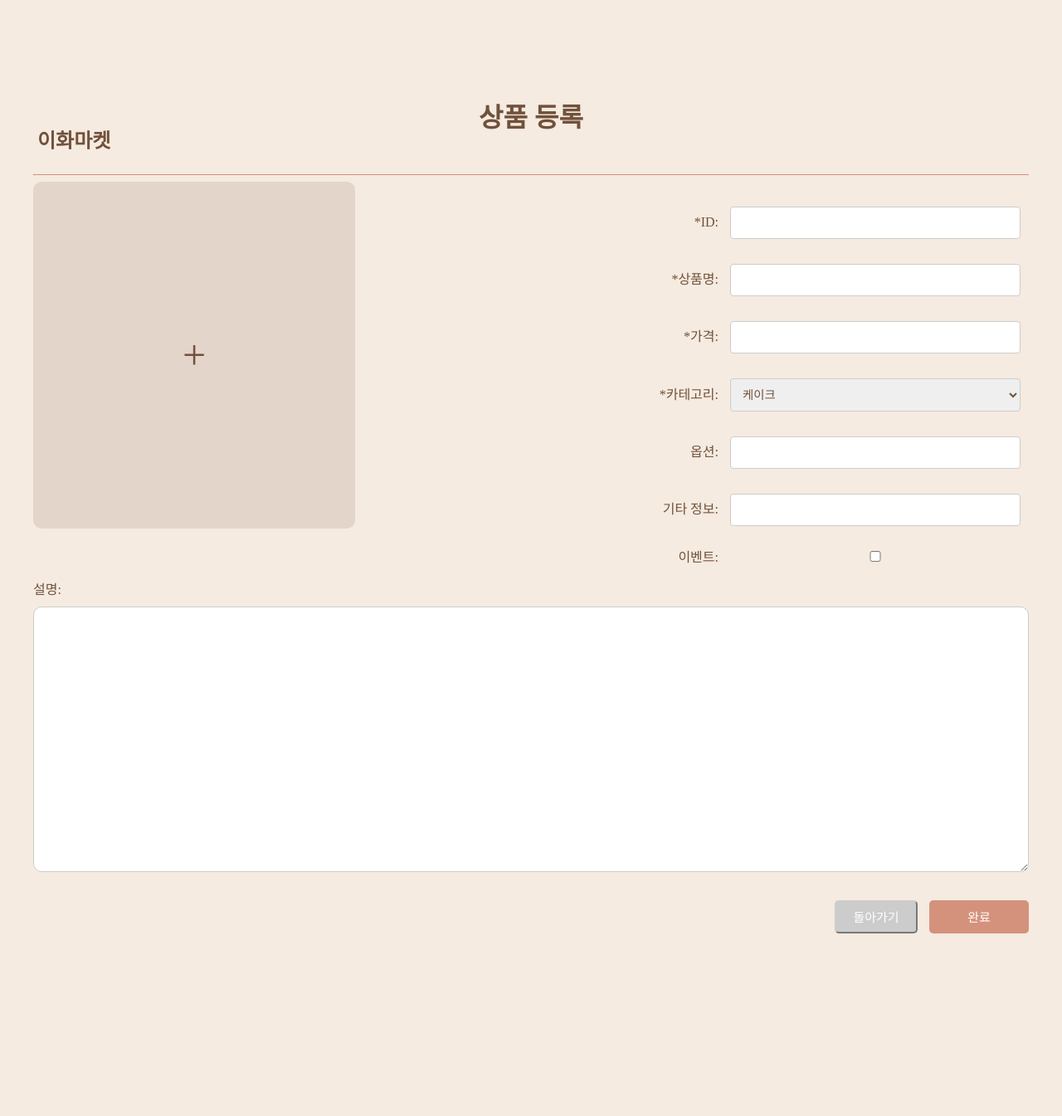
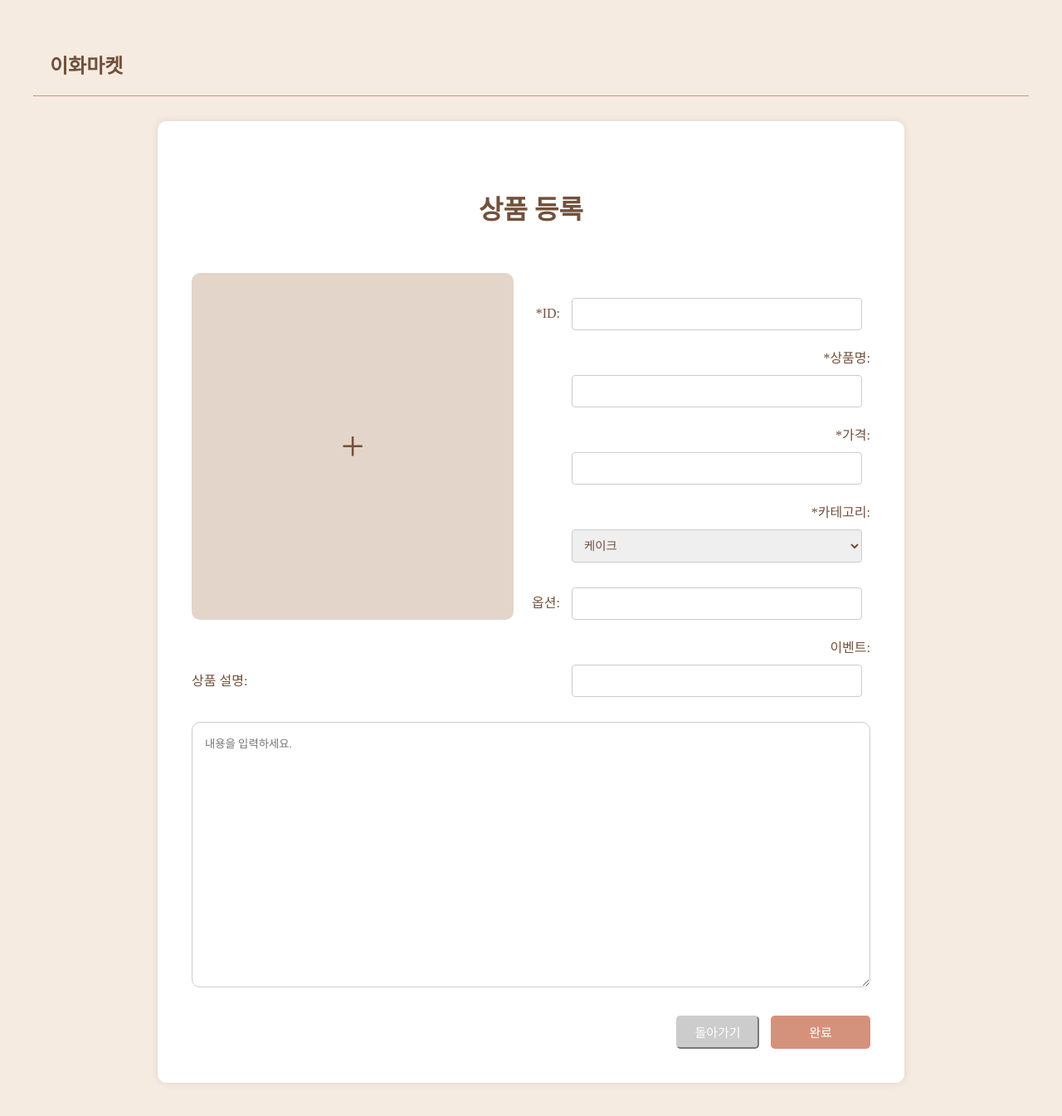
Before and after one commit to nomellc/OSP_ewhaMarket, a Flask app: template templates/one_item_regi.html in a window 1280 px wide. Shown: the whole page at 83% size. Before the commit the page ends 1125 px from the top, so only its background shows below. Run offline with Flask 3, Linux system fonts and the light colour scheme; the template is opened without the code that fills it, so the values that code supplies are empty; some web fonts are replaced.

Commit message:
Update one_item_regi.html

```diff
--- a/templates/one_item_regi.html
+++ b/templates/one_item_regi.html
@@ -8,27 +8,29 @@
     <link rel="stylesheet" type="text/css" href="../static/style.css" />
     <script src="{{url_for('static', filename='main.js')}}" defer></script>
   </head>
+
+
   <body>
     <header>
-      <h2><a href="/index" class="one_sub_title">이화마켓</a></h2>
-      <h1>
-        <a href="" class="one_main_title">상품 등록</a>
-      </h1>
-      <br />
-      <hr />
+      <h2 class="four-home"><a class="home-a" href="/">이화마켓</a></h2>
+        <hr class="one-hr" />
     </header>
-    <div class="one_input_content">
+
+    <div class="one-container">
+
+      <h1 href="" class="four-sub_title">상품 등록</h1>
+      <br><br>
+
       <form
         action="/submit_item_post"
         method="post"
         enctype="multipart/form-data"
       >
         <div class="one_image_box">
-          <!--이미지 저장하는 영역: 사진 추가 버튼, 양옆 이동 버튼, 사진 갯수
-<input type="file" name="file" />-->
           <button type="button" id="one_add_images">+</button>
           <br />
         </div>
+
         <div class="one_input_form">
           <!--짧은 이미지 폼 넣는 곳: id, 상품명, 가격, 카테고리, 옵션, 기타 정보, 이벤트 글-->
           <div>
@@ -63,7 +65,7 @@
           </div>
           <div class>
             <label for="category" id="one_category_lab">*카테고리: </label>
-            <select id="one_category" class="one_input_type" name="category">
+            <select id="one_category" class="one_select_type" name="category">
               <option value="Cake" selected>케이크</option>
               <option value="Macaroon">마카롱</option>
               <option value="Bagel">베이글</option>
@@ -82,30 +84,21 @@
               id="one_option_dsc"
             /><br />
           </div>
+
           <div>
-            <label for="ect_info">기타 정보: </label>
+            <label for="event_check">이벤트: </label>
             <input
               type="text"
               class="one_input_type"
-              name="ect_info"
-              id="one_ect_info"
+              name="option_dsc"
+              id="one_option_dsc"
             /><br />
-          </div>
-          <div>
-            <label for="event_check">이벤트: </label>
-            <input
-              type="checkbox"
-              class="one_input_type"
-              id="one_event_check"
-              name="event_check"
-              value="on"
-            />
           </div>
         </div>
         <div id="one_explain">
           <!--설명 추가하는 곳 <input type="text" name="explain" id="explain" required/><br />-->
-          <br /><label for="explain">설명: </label>
-          <textarea id="one_explain_area" name="explain" rows="18"></textarea>
+          <br /><label for="explain">상품 설명: </label>
+          <textarea id="one_explain_area" name="explain" rows="18" placeholder="내용을 입력하세요."></textarea>
         </div>
         <div class="one_submit_btn">
           <!--제출 버튼: submit, 돌아가기 버튼: 클릭 시 팝업 <input type="submit" value="Submit!"><br><br>-->
```
